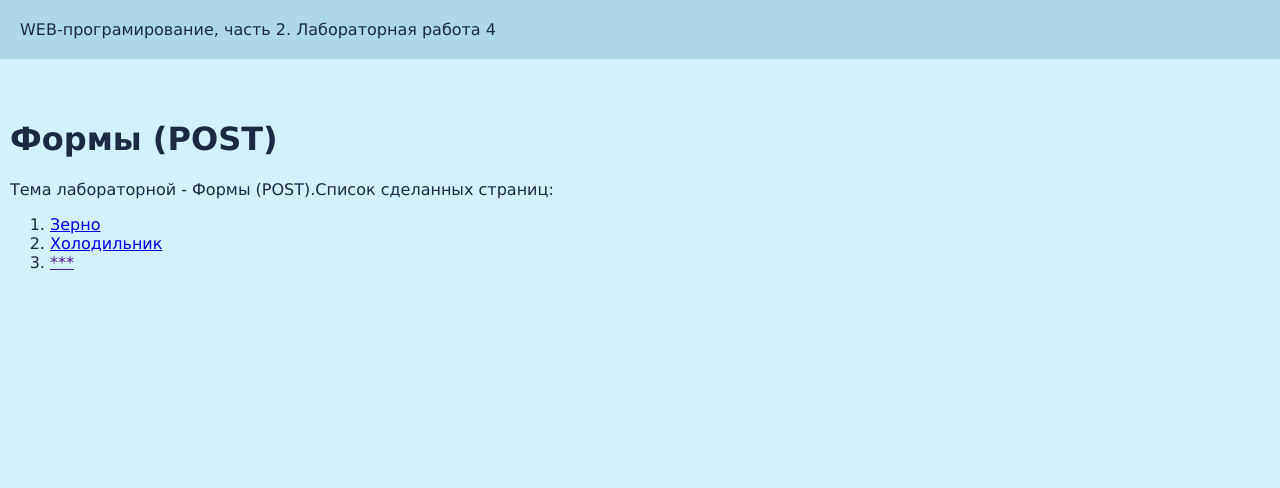
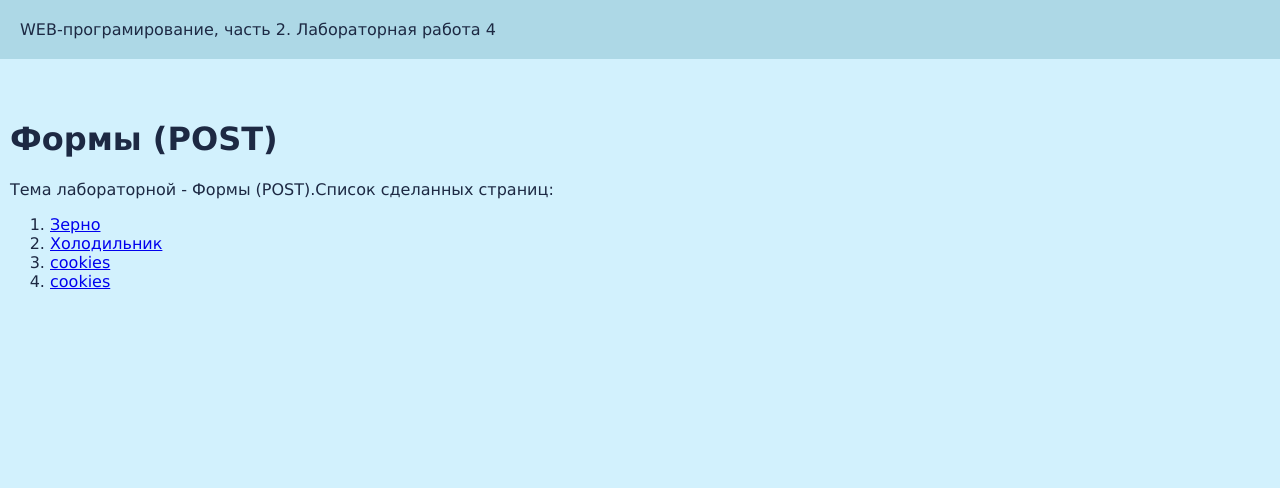
Before and after one commit to N0RDIKA/web-2, a Flask app: page /lab4 in a window 1280 px wide. Shown: the top 488 px of the page. Run offline with Flask 3, Linux system fonts and the light colour scheme.

Commit message:
куки

```diff
--- a/lab4.py
+++ b/lab4.py
@@ -90,3 +90,23 @@ def zerno():
 @lab4.route('/lab4/zernoOK')
 def zernoOK():
     return render_template('zernoOK.html')
+
+
+@lab4.route('/lab4/cookies', methods = ['GET', 'POST'])
+def cookies():
+    if request.method == 'GET':
+        return render_template('cookies.html')
+
+    color = request.form.get('color')
+    b_color = request.form.get('background-color')
+    f_size = request.form.get('font-size')
+    error = ''
+
+
+    headers = {
+        'Set-Cookie':'color=' + color + '; path=/',
+        'Set-Cookie':'font-size=' + f_size + '; path=/',
+        'Set-Cookie':'background-color='  + b_color + '; path=/',
+        'Location': '/lab4/cookies'
+    }
+    return '', 303, headers
--- a/templates/base.html
+++ b/templates/base.html
@@ -5,8 +5,17 @@
     <title>Сердюк Анастасия. {% block lab %}{% endblock %}</title>
     <link rel="stylesheet" href="{{ url_for('static',filename='lab1.css') }}">
 
+{% if request.cookies.get('color') or request.cookies.get('background-color') or request.cookies.get('font-size') %}
+    <style>
+        body {
+            color: {{ request.cookies.get('color') }};
+            background-color: {{ request.cookies.get('background-color') }};
+            font-size: {{ request.cookies.get('font-size') }};
+        }
+    </style>
+<body>
+{% endif %}
 </head>
-<body>
     <header>
         WEB-програмирование, часть 2. {{ self.lab() }}
     </header>
--- a/templates/lab4.html
+++ b/templates/lab4.html
@@ -10,6 +10,7 @@
 
             <li><a href="/lab4/frig">Холодильник</a></li>
 
-            <li><a href="">***</a></li>
+            <li><a href="/lab4/cookies">cookies</a></li>
+            <li><a href="/lab4/login">cookies</a></li>
         </ol>
 {% endblock %}
```
Also changed, not shown: templates/cookies.html (added, +28 -0 lines), README.md.
